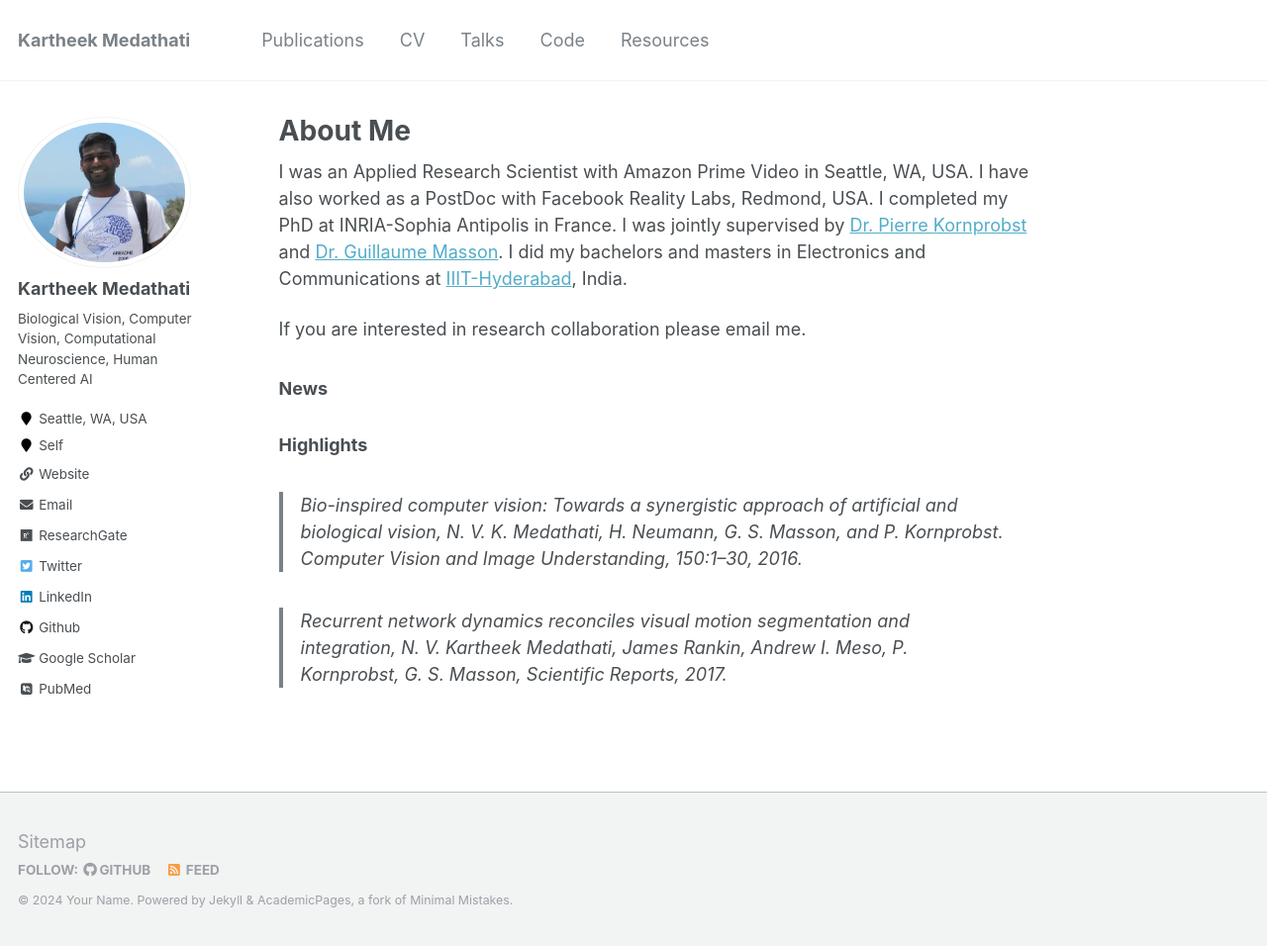
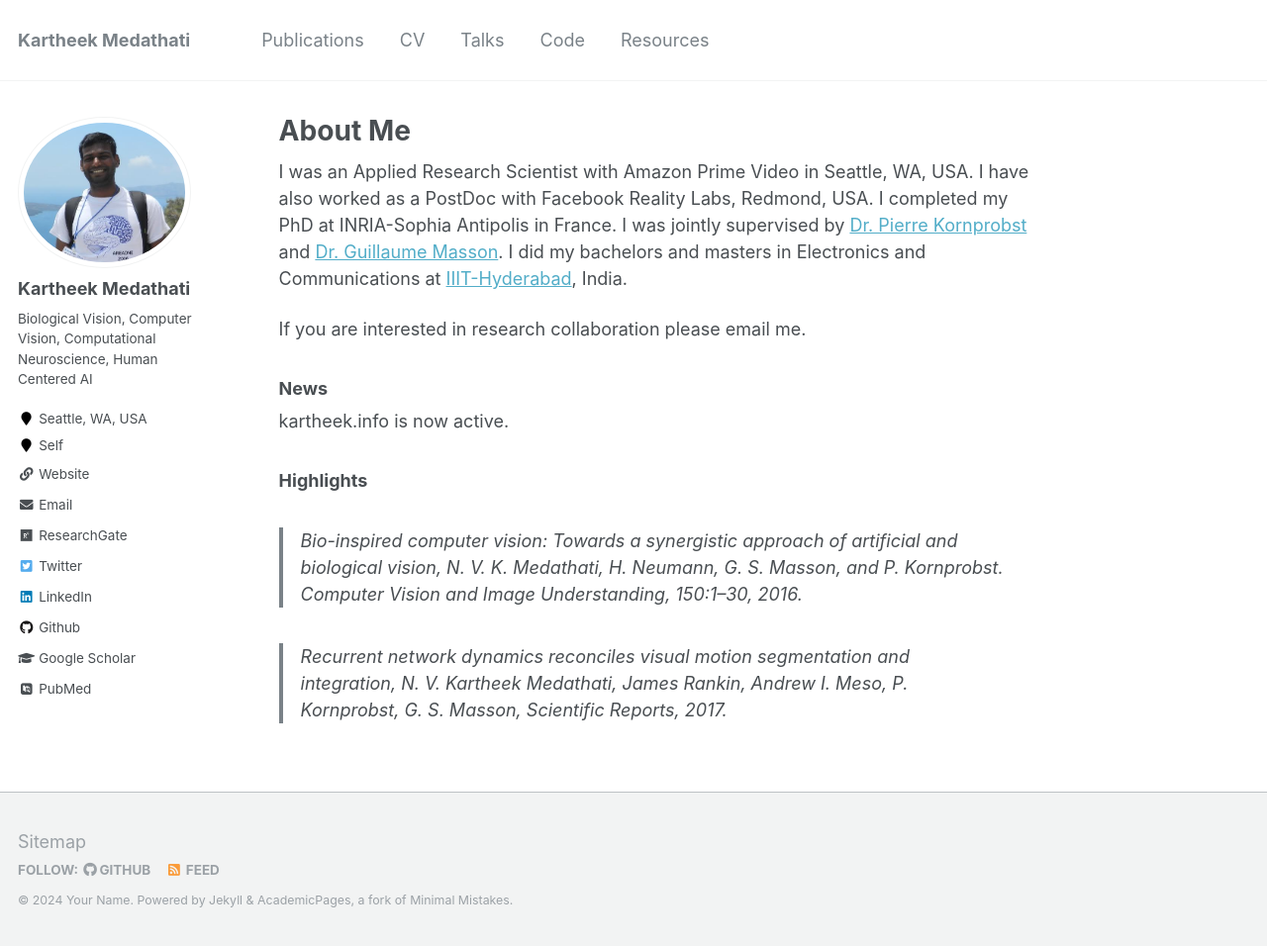
Before and after one commit to kartheekmedathati/kartheekmedathati.github.io, a Jekyll site: the page built from _pages/about.md, in a window 1280 px wide and 956 px high. Shown: the whole window at 99% size. Built offline with Jekyll 4.4.1, drawn with Linux system fonts in a browser that asks for light colours; some web fonts are replaced.

Commit message:
connecting kartheek.info

```diff
--- a/_pages/about.md
+++ b/_pages/about.md
@@ -14,6 +14,7 @@ If you are interested in research collaboration please email me.
 
 ### News
 
+kartheek.info is now active.
 
 ### Highlights
 
```
